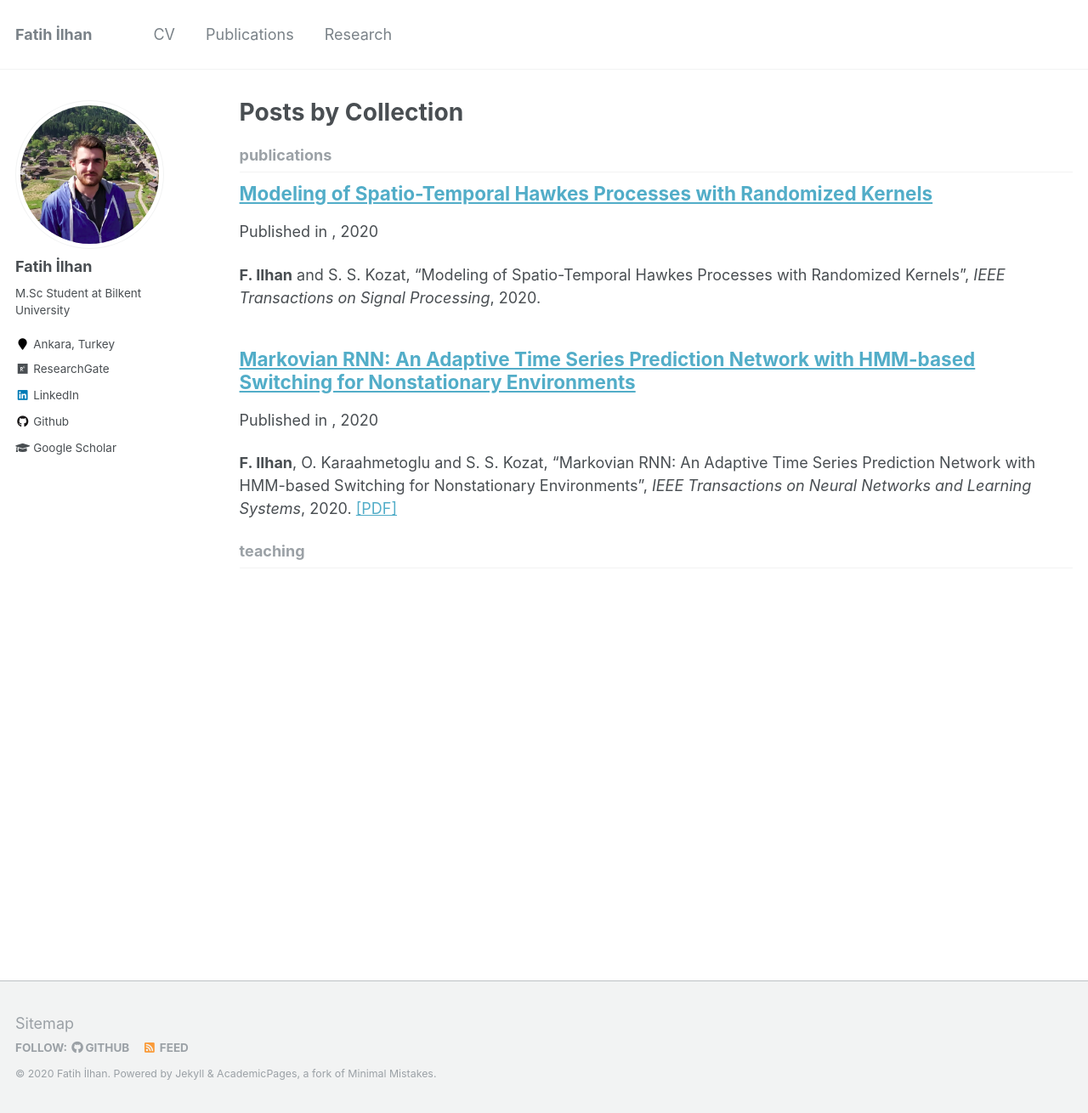
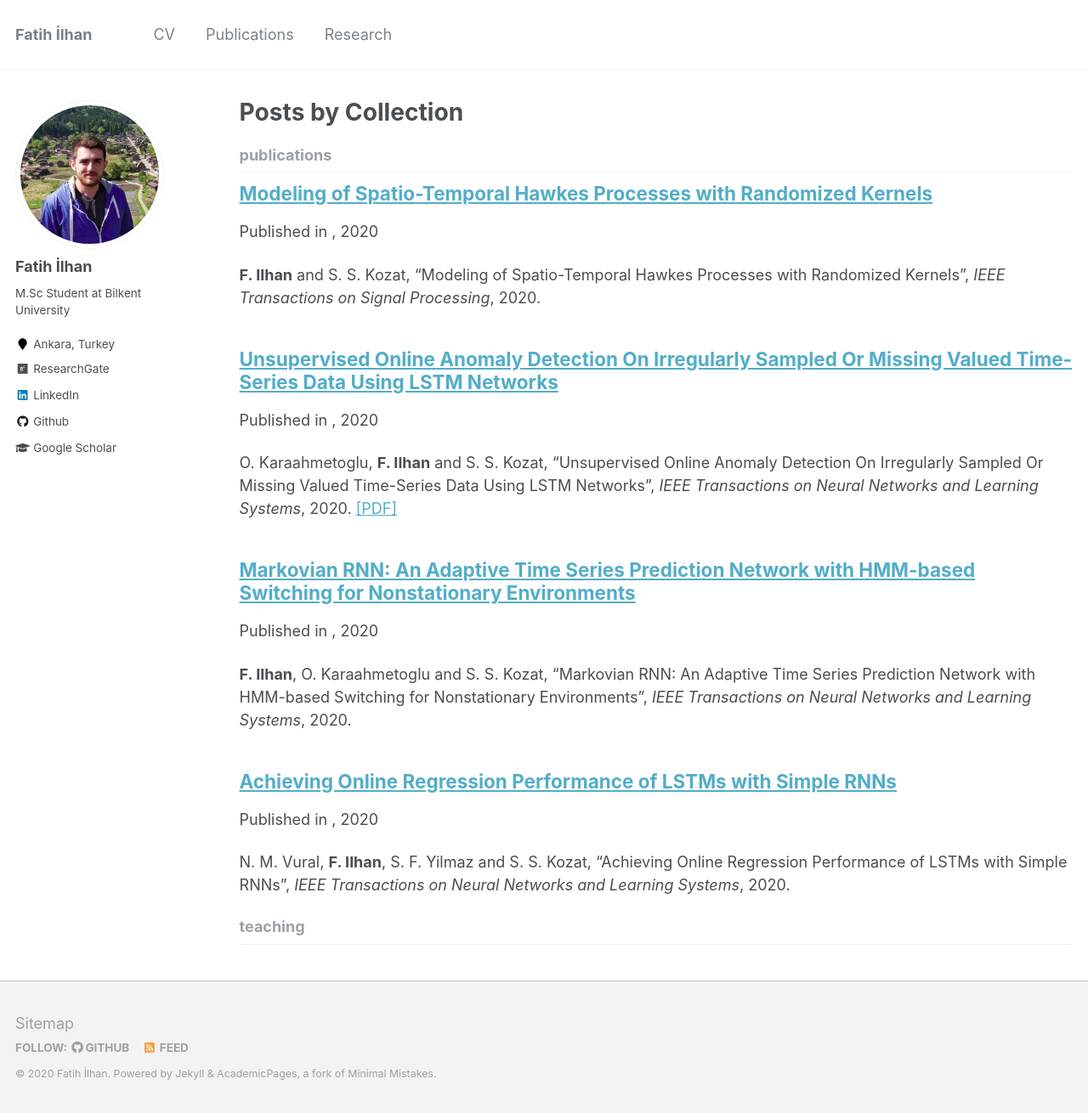
Before and after one commit to fatih-ilhan/fatih-ilhan.github.io, a Jekyll site: the page built from _pages/collection-archive.html, in a window 1280 px wide and 1310 px high. Shown: the whole window at 85% size. Built offline with Jekyll 4.4.1, drawn with Linux system fonts in a browser that asks for light colours.

Commit message:
update publications

```diff
--- a/_publications/UOAD.md
+++ b/_publications/UOAD.md
@@ -0,0 +1,11 @@
+---
+title: "Unsupervised Online Anomaly Detection On Irregularly Sampled Or Missing Valued Time-Series Data Using LSTM Networks"
+collection: publications
+permalink: /publications/UOAD
+---
+O. Karaahmetoglu, <b>F. Ilhan</b> and S. S. Kozat, "Unsupervised Online Anomaly Detection On Irregularly Sampled Or Missing Valued Time-Series Data Using LSTM Networks", <i>IEEE Transactions on Neural Networks and Learning Systems</i>, 2020.
+[[PDF]](https://arxiv.org/abs/2005.12005)
+
+
+## Abstract
+We study anomaly detection and introduce an algorithm that processes variable length, irregularly sampled sequences or sequences with missing values. Our algorithm is fully unsupervised, however, can be readily extended to supervised or semisupervised cases when the anomaly labels are present as remarked throughout the paper. Our approach uses the Long Short Term Memory (LSTM) networks in order to extract temporal features and find the most relevant feature vectors for anomaly detection. We incorporate the sampling time information to our model by modulating the standard LSTM model with time modulation gates. After obtaining the most relevant features from the LSTM, we label the sequences using a Support Vector Data Descriptor (SVDD) model. We introduce a loss function and then jointly optimize the feature extraction and sequence processing mechanisms in an end-to-end manner. Through this joint optimization, the LSTM extracts the most relevant features for anomaly detection later to be used in the SVDD, hence completely removes the need for feature selection by expert knowledge. Furthermore, we provide a training algorithm for the online setup, where we optimize our model parameters with individual sequences as the new data arrives. Finally, on real-life datasets, we show that our model significantly outperforms the standard approaches thanks to its combination of LSTM with SVDD and joint optimization.
--- a/_publications/sRNN.md
+++ b/_publications/sRNN.md
@@ -0,0 +1,12 @@
+---
+title: "Achieving Online Regression Performance of LSTMs with Simple RNNs"
+collection: publications
+permalink: /publications/sRNN
+---
+N. M. Vural, <b>F. Ilhan</b>, S. F. Yilmaz and S. S. Kozat, "Achieving Online Regression Performance of LSTMs with Simple RNNs", <i>IEEE Transactions on Neural Networks and Learning Systems</i>, 2020.
+
+[[PDF]](https://arxiv.org/abs/2005.08948)
+
+
+## Abstract
+Recurrent Neural Networks (RNNs) are widely used for online regression due to their ability to generalize nonlinear temporal dependencies. As an RNN model, Long-Short-Term-Memory Networks (LSTMs) are commonly preferred in practice, as these networks are capable of learning long-term dependencies while avoiding the vanishing gradient problem. However, due to their large number of parameters, training LSTMs requires considerably longer training time compared to simple RNNs (SRNNs). In this paper, we achieve the online regression performance of LSTMs with SRNNs efficiently. To this end, we introduce a first-order training algorithm with a linear time complexity in the number of parameters. We show that when SRNNs are trained with our algorithm, they provide very similar regression performance with the LSTMs in two to three times shorter training time. We provide strong theoretical analysis to support our experimental results by providing regret bounds on the converge rate of our algorithm. Through an extensive set of experiments, we verify our theoretical work and demonstrate significant performance improvements of our algorithm with respect to LSTMs and the state-of-the-art training methods.
```
Also changed, not shown: _publications/mRNN.md (+1 -0 lines).
